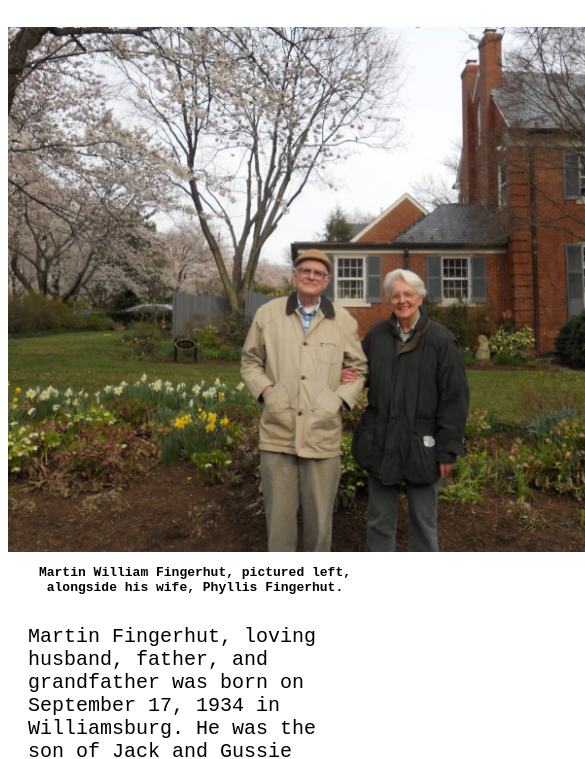
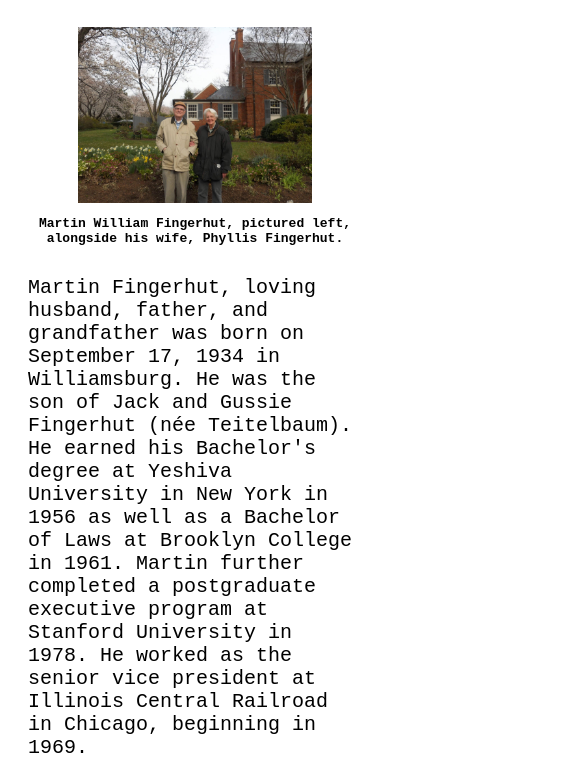
Before and after one commit to kylefingerhut/tribute-page, a plain HTML site: page index.html in a window 390 px wide. Shown: the part 98-857 px from the top of the page, 585 px wide, since content can reach past the window. Drawn offline with Linux system fonts and the light colour scheme.

Commit message:
Update image sizing for mobile

```diff
--- a/styles.css
+++ b/styles.css
@@ -11,7 +11,9 @@
 }
 
 #image {
-    width: max(60vw, 700px);
+    min-width: 60vw;
+    max-width: 100%;
+    width: 60vw;
     height: auto;
     margin: auto;
     display: block;
```
